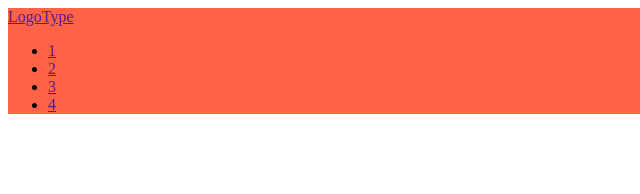
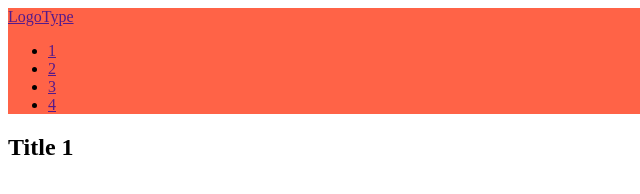
Before and after one commit to SergeyKorobka/practice-git-119-2, a plain HTML site: page index.html in a window 1280 px wide. Shown: the full height of the page, 0-640 px from the left. Drawn offline with Linux system fonts and the light colour scheme.

Commit message:
add markup sect1

```diff
--- a/index.html
+++ b/index.html
@@ -22,5 +22,11 @@
         </nav>
       </div>
     </header>
+
+    <main>
+      <section>
+        <h1>Title 1</h1>
+      </section>
+    </main>
   </body>
 </html>
```
